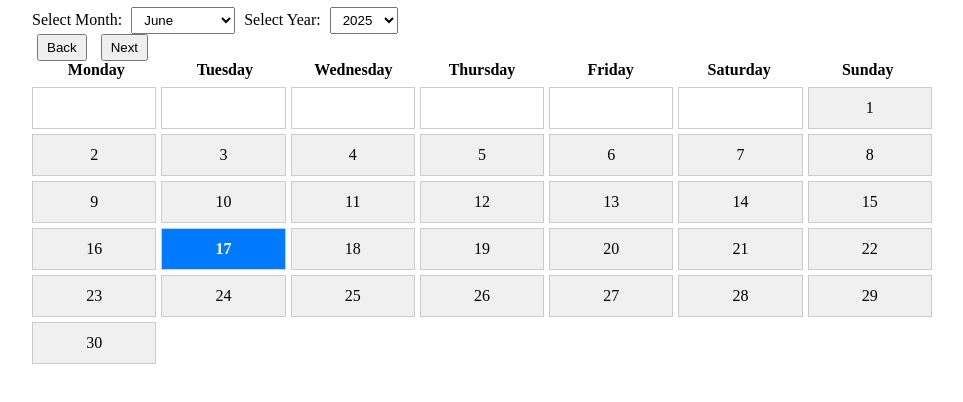
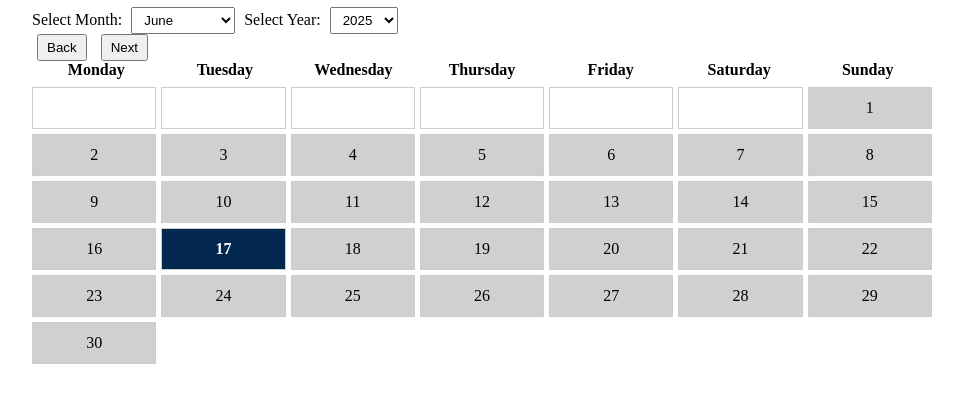
Before and after one commit to sarawone/DayCalendarProject, a plain HTML site: page index.html in a window 1280 px wide. Shown: the part 50-452 px from the top of the page, without its empty margins (158-1121 px from the left). Drawn offline with Linux system fonts and the light colour scheme.

Commit message:
changes to score 100 on lighthouse accessability report.

```diff
--- a/style.css
+++ b/style.css
@@ -35,12 +35,12 @@ body {
 }
 
 .day {
-  background-color: #f0f0f0;
+  background-color: #d1cfcf;
   cursor: pointer;
 }
 
 .todays {
-  background-color: #007bff;
+  background-color: #022850;
   color: white;
   font-weight: bold;
 }
```
